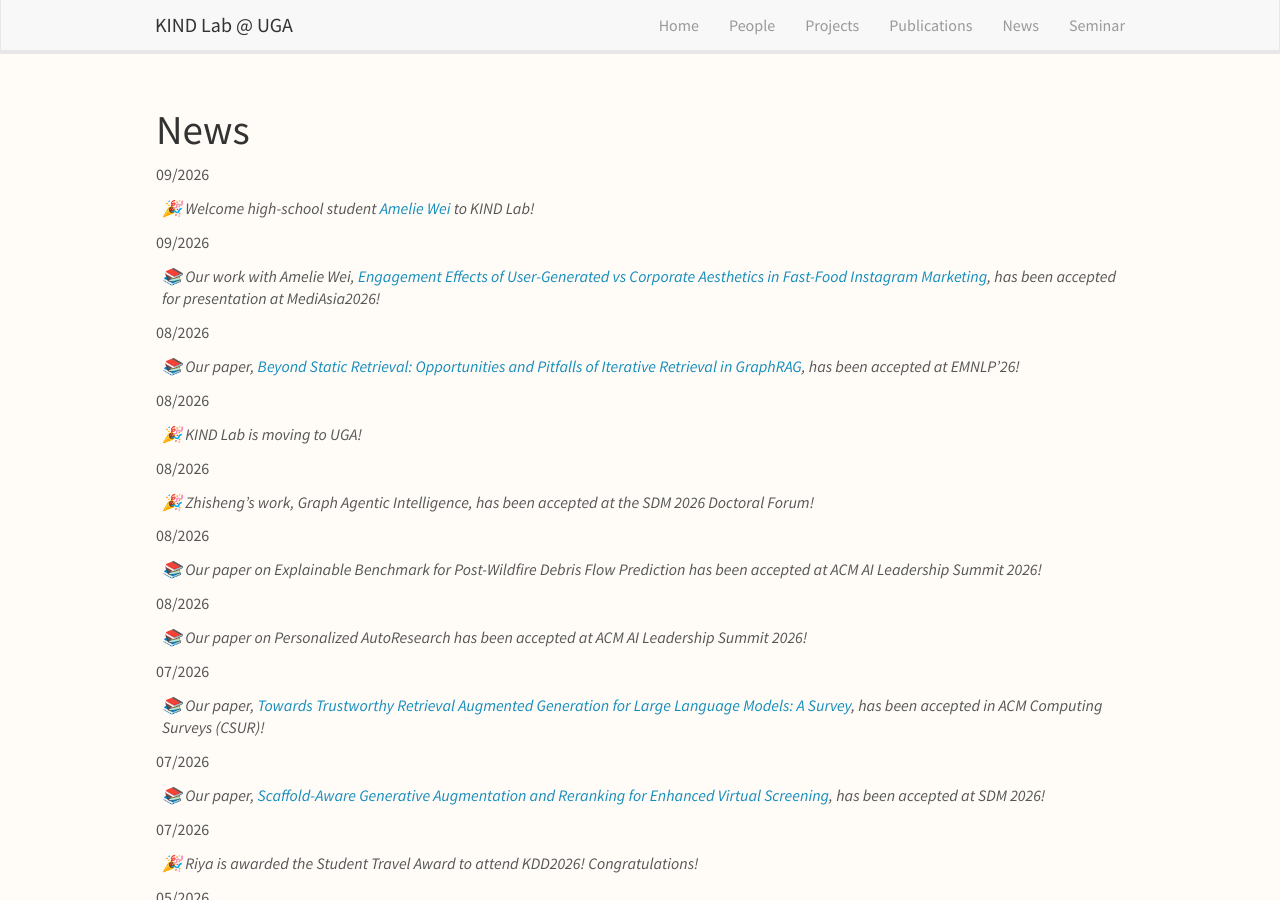
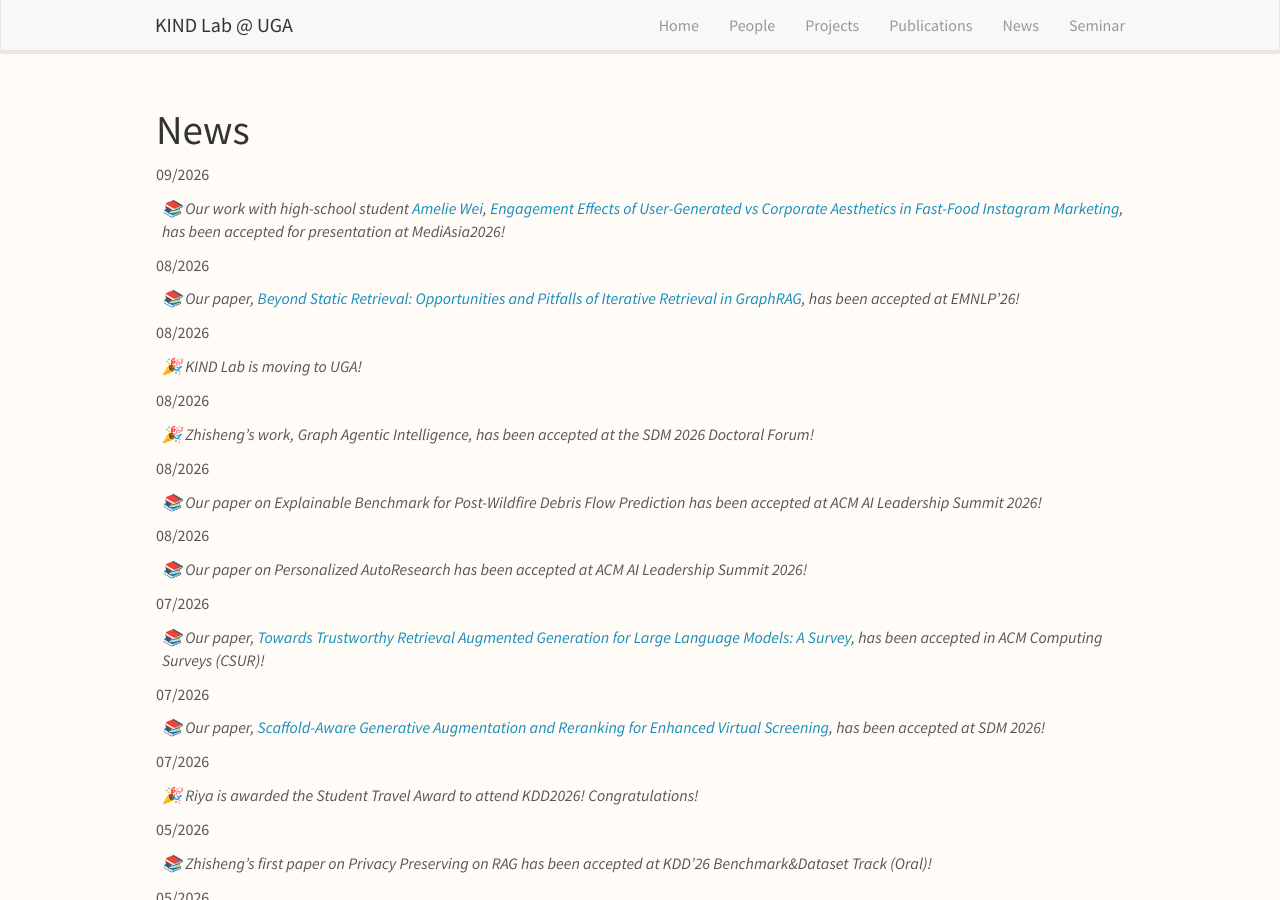
Before and after one commit to KINDLab-Fly/KINDLab-Fly.github.io, a Jekyll site: the page built from _pages/news.md, in a window 1280 px wide and 900 px high. Built offline with Jekyll 4.4.1, drawn with Linux system fonts in a browser that asks for light colours; nearby versions of some CDN libraries.

Commit message:
Clarify Amelie Wei acceptance news

```diff
--- a/_data/news.yml
+++ b/_data/news.yml
@@ -1,8 +1,5 @@
 - date: 09/2026
-  headline: "🎉 Welcome high-school student <a href=\"https://www.linkedin.com/in/ameliewei\" target=\"_blank\" rel=\"noopener noreferrer\">Amelie Wei</a> to KIND Lab!"
-
-- date: 09/2026
-  headline: "📚 Our work with Amelie Wei, <a href=\"https://mediasia.iafor.org/\" target=\"_blank\" rel=\"noopener noreferrer\">Engagement Effects of User-Generated vs Corporate Aesthetics in Fast-Food Instagram Marketing</a>, has been accepted for presentation at MediAsia2026!"
+  headline: "📚 Our work with high-school student <a href=\"https://www.linkedin.com/in/ameliewei\" target=\"_blank\" rel=\"noopener noreferrer\">Amelie Wei</a>, <a href=\"https://mediasia.iafor.org/\" target=\"_blank\" rel=\"noopener noreferrer\">Engagement Effects of User-Generated vs Corporate Aesthetics in Fast-Food Instagram Marketing</a>, has been accepted for presentation at MediAsia2026!"
 
 - date: 08/2026
   headline: "📚 Our paper, <a href=\"https://arxiv.org/abs/2509.25530\" target=\"_blank\" rel=\"noopener noreferrer\">Beyond Static Retrieval: Opportunities and Pitfalls of Iterative Retrieval in GraphRAG</a>, has been accepted at EMNLP'26!"
```
